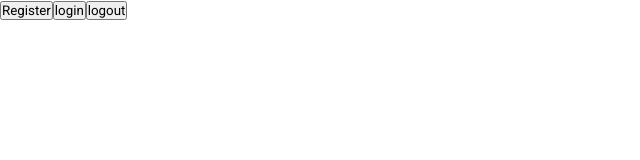
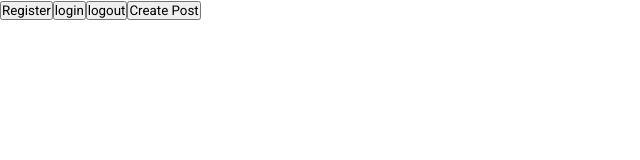
Before and after one commit to Molberda/firebase-firestore-practice, a React (Create React App) app: page / in a window 1280 px wide. Shown: the top 160 px of the page, without its empty margins (0-640 px from the left). Built offline with nearby package versions, Linux system fonts and the light colour scheme; no server answers.

Commit message:
fixed anb error in create post function

```diff
--- a/src/App.jsx
+++ b/src/App.jsx
@@ -18,8 +18,8 @@ function App() {
     const post = {
       title: "land a $400k job",
       description: "finish frontend simplified"
-    }
-    addDoc(collection(db, "posts", post))
+    };
+    addDoc(collection(db, "posts"), post)
   }
 
 
@@ -63,6 +63,7 @@ function App() {
       <button onClick={login}>login</button>
       <button onClick={logout}>logout</button>
       {loading ? 'loading...' : user.email}
+      <button onClick={createPost}>Create Post</button>
     </div>
   );
 }
```
